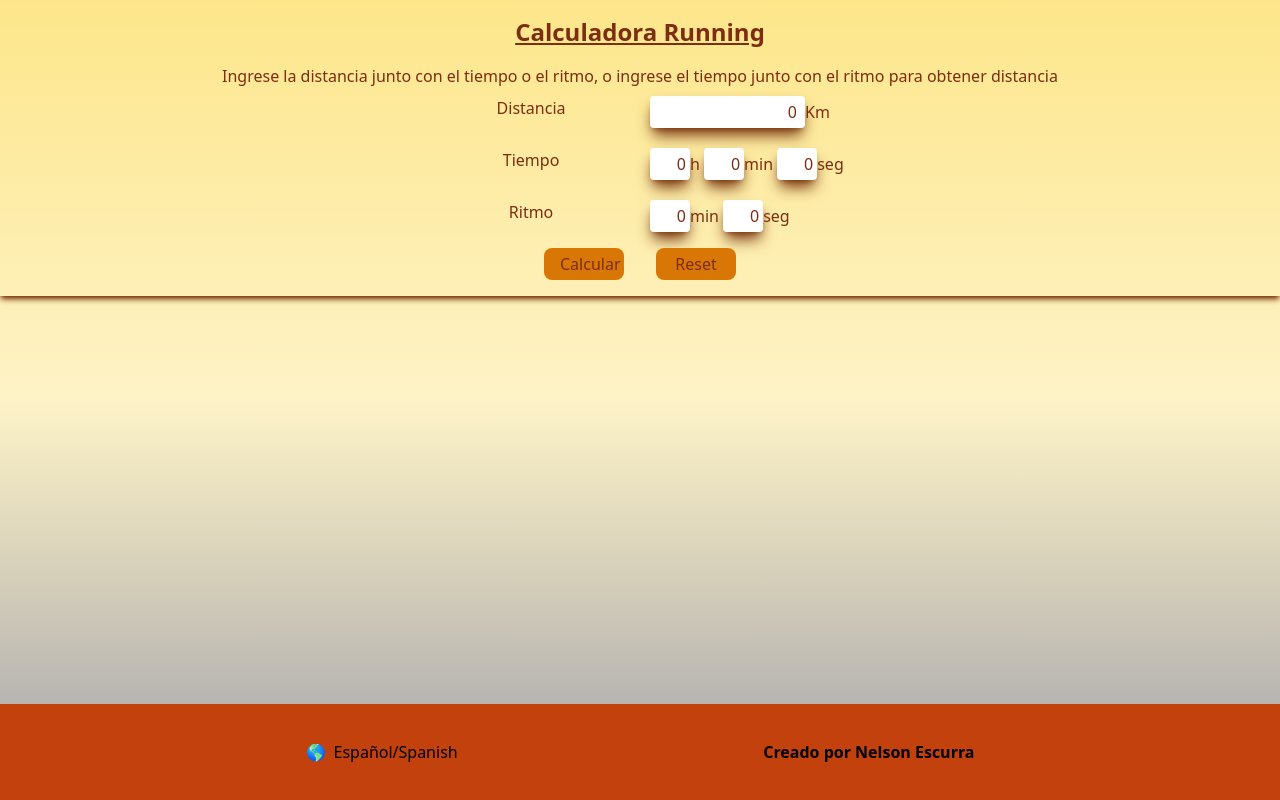
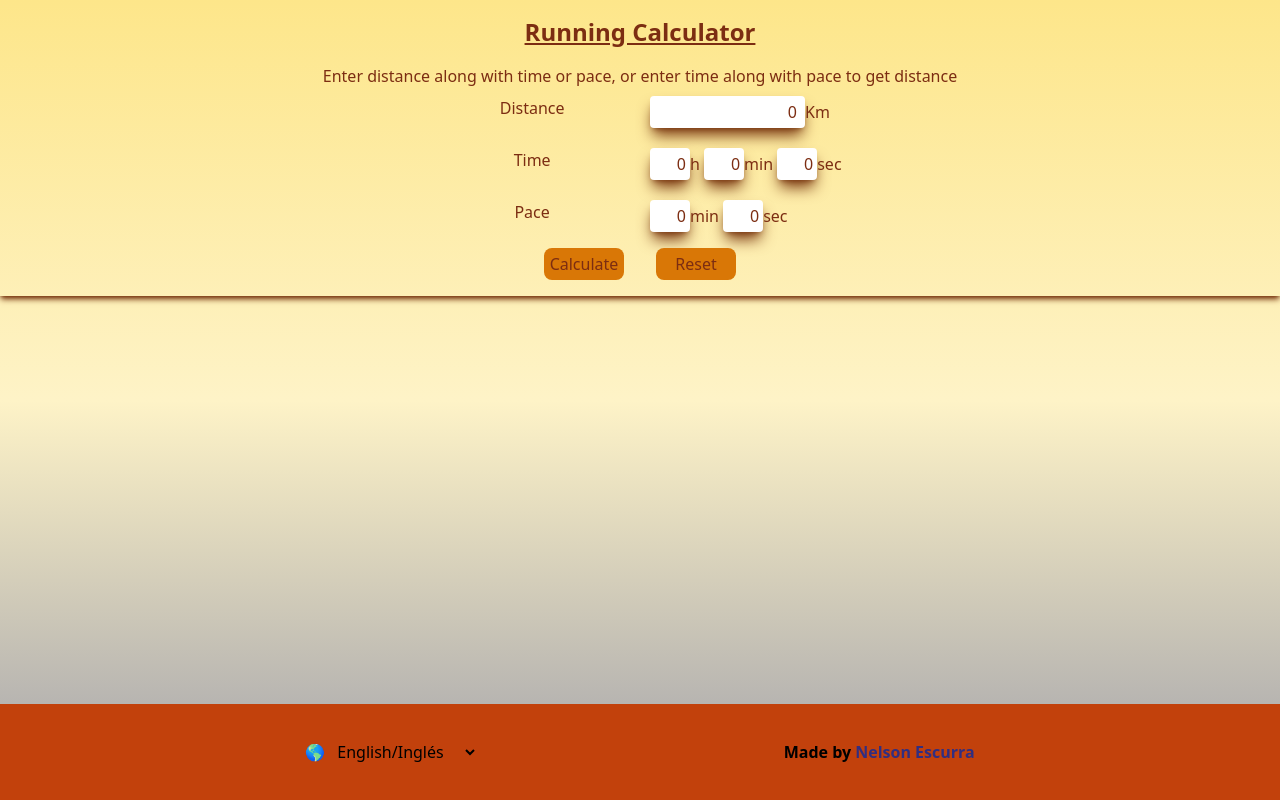
Before and after one commit to Nelnico08/Pacer-app, a React (Vite) app in the folder Client/: page / in a window 1280 px wide. Built offline with nearby package versions, Linux system fonts and the light colour scheme.

Commit message:
english/spanish function

```diff
--- a/Client/src/App.jsx
+++ b/Client/src/App.jsx
@@ -7,15 +7,16 @@ import Form from './Components/English/Form'
 import Equivalences from './Components/English/Equivalences'
 import Zones from './Components/English/Zones'
 import Footer from './Components/English/Footer'
+import useLanguage from './hooks/useLanguage';
 
 function App() {
 
-  const [language, SetLanguage] = useState('es')
+  const {language} = useLanguage()
 
   return (
     <div className="w-screen min-h-screen bg-gradient-to-b from-amber-200 via-amber-100 to-zinc-400">
-      {language === 'en' ?
-        <div>
+      {language === 'EN' ?
+        <div className="w-screen min-h-screen flex flex-col items-center justify-between">
           <Form/>
           <Equivalences/>
           <Zones/>
--- a/Client/src/Components/English/Footer.jsx
+++ b/Client/src/Components/English/Footer.jsx
@@ -1,15 +1,25 @@
 import React from 'react'
+import useLanguage from '../../hooks/useLanguage'
 
 export default function Footer() {
+
+  const {
+    language,
+    handlerLanguage
+  } = useLanguage()
+
   return (
     <div className='md:flex justify-evenly md:items-center w-screen h-24 bg-orange-700 '>
-        <div className='flex gap-2 justify-center pt-6 md:pt-0'>
+        <div className='flex gap-2 justify-center pt-6 md:pt-0 cursor-pointer'>
             <label>🌎</label>
-            <div>Spanish/Español</div>
+            <select className='bg-orange-700 cursor-pointer' value={language} onChange={(e) => handlerLanguage(e)}>
+              <option value='EN'>English/Inglés</option>
+              <option value='ES'>Spanish/Español</option>
+            </select>
         </div>
         <div className='flex justify-center '>
             <h3 className='font-bold'>
-                Made by Nelson Escurra
+                Made by <a href='https://nelson-escurra.netlify.app/' className='text-indigo-900' target="_blank" rel="noopener noreferrer">Nelson Escurra</a>
             </h3>
         </div>
     </div>
--- a/Client/src/Components/English/Form.jsx
+++ b/Client/src/Components/English/Form.jsx
@@ -66,8 +66,8 @@ export default function Form() {
 
         </div>
         <div className='w-full flex justify-center'>
-          <input type='submit' value='Calcular' className='w-20 px-4 py-1 my-4 mr-4 bg-amber-600 rounded-lg text-orange-900 hover:bg-amber-500'/>
-          <input type='button' onClick={resetPace} value='Reset' className='w-20 px-4 py-1 my-4 ml-4 bg-amber-600 rounded-lg text-orange-900 hover:bg-amber-500'/>
+          <input type='submit' value='Calculate' className='w-20 py-1 my-4 mr-4 bg-amber-600 rounded-lg text-orange-900 hover:bg-amber-500'/>
+          <input type='button' onClick={resetPace} value='Reset' className='w-20 py-1 my-4 ml-4 bg-amber-600 rounded-lg text-orange-900 hover:bg-amber-500'/>
         </div>
     </form>
   )
--- a/Client/src/Components/Spanish/EquivalencesEs.jsx
+++ b/Client/src/Components/Spanish/EquivalencesEs.jsx
@@ -1,4 +1,3 @@
-import React from 'react'
 import useEquivalences from '../../hooks/useEquivalences';
 
 export default function Equivalences() {
--- a/Client/src/Components/Spanish/FooterEs.jsx
+++ b/Client/src/Components/Spanish/FooterEs.jsx
@@ -1,15 +1,24 @@
-import React from 'react'
+import useLanguage from '../../hooks/useLanguage';
 
 export default function Footer() {
+
+  const {
+    language,
+    handlerLanguage
+  } = useLanguage()
+
   return (
-    <div className='md:flex justify-evenly md:items-center w-screen h-24 bg-orange-700 '>
+    <div className='md:flex justify-evenly md:items-center w-screen h-24 bg-orange-700'>
         <div className='flex gap-2 justify-center pt-6 md:pt-0'>
             <label>🌎</label>
-            <div>Español/Spanish</div>
+            <select className='bg-orange-700 cursor-pointer' value={language} onChange={(e) => handlerLanguage(e)}>
+              <option value='ES'>Español/Spanish</option>
+              <option value='EN'>Inglés/English</option>
+            </select>
         </div>
         <div className='flex justify-center '>
             <h3 className='font-bold'>
-                Creado por Nelson Escurra
+                Creado por <a href='https://nelson-escurra.netlify.app/' className='text-indigo-900' target="_blank" rel="noopener noreferrer">Nelson Escurra</a>
             </h3>
         </div>
     </div>
--- /dev/null
+++ b/Client/src/hooks/useLanguage.js
@@ -0,0 +1,19 @@
+import { useDispatch, useSelector } from "react-redux";
+import { changeLanguage } from "../redux/actions";
+
+
+export default function useLanguage() {
+
+  const language = useSelector(state => state.language)
+  const dispatch = useDispatch();
+
+  const handlerLanguage = (e) => {
+    e.preventDefault();
+    dispatch(changeLanguage(e.target.value))
+  }
+
+  return{
+    language,
+    handlerLanguage
+  }
+}
--- a/Client/src/redux/actionTypes/indes.js
+++ b/Client/src/redux/actionTypes/indes.js
@@ -3,4 +3,5 @@ export const GET_TIME = 'GET_TIME'
 export const GET_DISTANCE = 'GET_DISTANCE';
 export const GET_EQUIVALENCES = 'GET_EQUIVALENCES';
 export const GET_ZONES = 'GET_ZONES';
-export const RESET_VALUES = 'RESET_VALUES'
+export const RESET_VALUES = 'RESET_VALUES';
+export const CHANGE_LANGUAGE = 'CHANGE_LANGUAGE'
--- a/Client/src/redux/actions/index.js
+++ b/Client/src/redux/actions/index.js
@@ -2,7 +2,7 @@ import equivalences from "../../assets/equivalences";
 import secondsToHourMins from "../../assets/secondsToHourMins";
 import timeToSeconds from "../../assets/timesToSeconds";
 import test1500 from "../../assets/test1500";
-import { GET_DISTANCE, GET_EQUIVALENCES, GET_PACE, GET_TIME, GET_ZONES, RESET_VALUES } from "../actionTypes/indes";
+import { CHANGE_LANGUAGE, GET_DISTANCE, GET_EQUIVALENCES, GET_PACE, GET_TIME, GET_ZONES, RESET_VALUES } from "../actionTypes/indes";
 import zones from "../../assets/zones";
 
 export const getPace = (distance, time) => {
@@ -121,4 +121,11 @@ export const resetValues = () => {
   return {
     type: RESET_VALUES,
   }
+};
+
+export const changeLanguage = (language) => {
+  return{
+    type: CHANGE_LANGUAGE,
+    payload: language
+  }
 }
--- a/Client/src/redux/reducer/index.js
+++ b/Client/src/redux/reducer/index.js
@@ -1,11 +1,12 @@
-import { GET_DISTANCE, GET_EQUIVALENCES, GET_PACE, GET_TIME, GET_ZONES, RESET_VALUES } from "../actionTypes/indes";
+import { CHANGE_LANGUAGE, GET_DISTANCE, GET_EQUIVALENCES, GET_PACE, GET_TIME, GET_ZONES, RESET_VALUES } from "../actionTypes/indes";
 
 const initialState = {
   distance: 0,
   time: {},
   pace: {},
   equivalences: [],
-  zones: []
+  zones: [],
+  language: 'EN'
 };
 
 export const rootReducer = (state = initialState, action) => {
@@ -50,6 +51,11 @@ export const rootReducer = (state = initialState, action) => {
         equivalences: [],
         zones: []
       }
+    case CHANGE_LANGUAGE:
+      return{
+        ...state,
+        language: action.payload
+      }
     default:
       return state
   };
```
